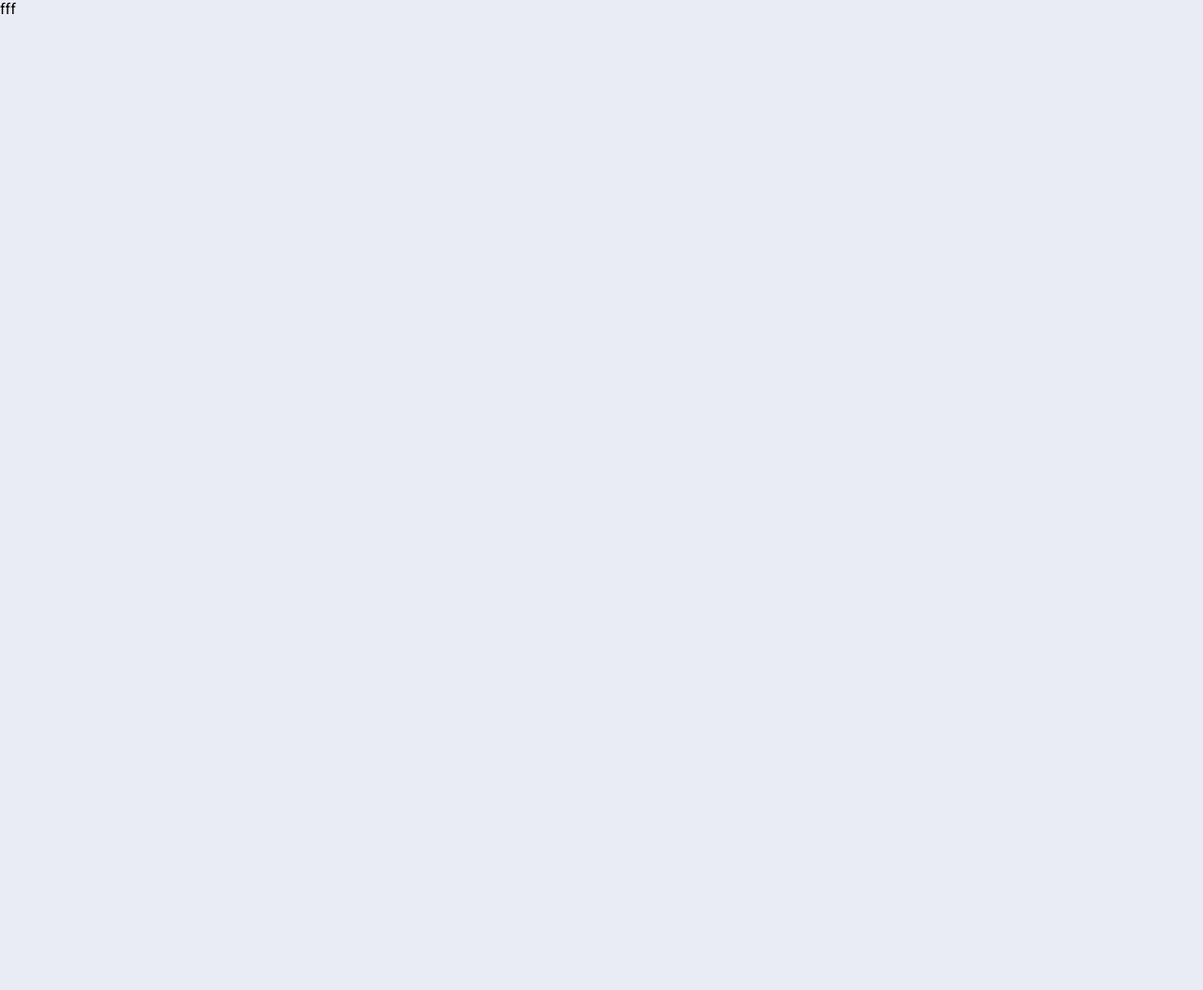
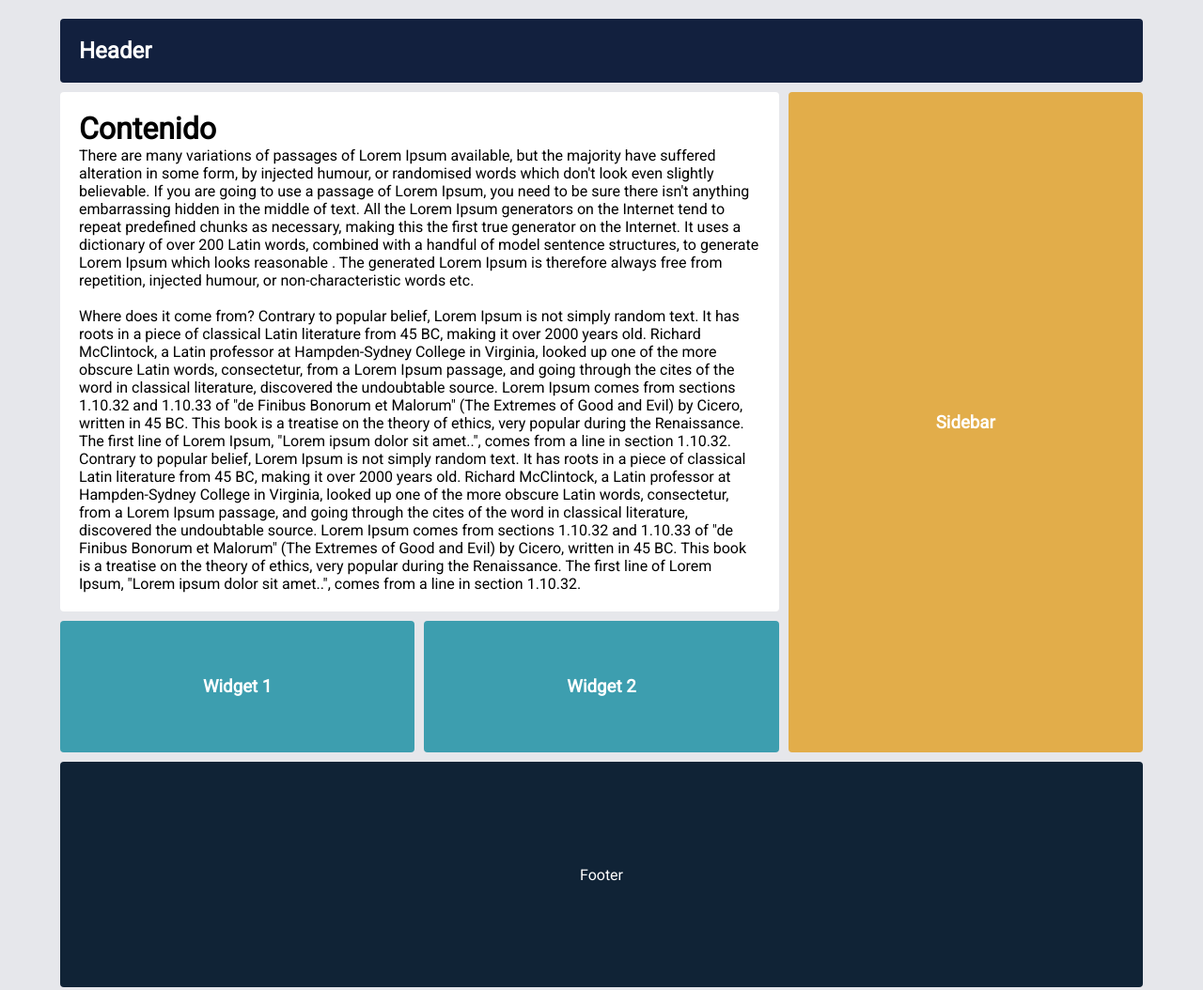
Before and after one commit to everpe/css-grid, a plain HTML site: page index.html in a window 1280 px wide. Shown: the whole page at 94% size. Before the commit the page ends 800 px from the top, so only its background shows below. Drawn offline with Linux system fonts and the light colour scheme.

Commit message:
responsive grid con columns y media query

```diff
--- a/estilos.css
+++ b/estilos.css
@@ -4,11 +4,90 @@
 }
 
 body {
-	background: #E9ECF4;
+	background: #e6e7eb;
 	color: #000;
 	font-family: 'Roboto', sans-serif;
 }
 
 .contenedor {
+	width: 90%;
+	max-width: 1400px;
+	/* 20px arriba-abajo y auto lo centra lateralmente */
+	margin: 20px auto;
+	display: grid;
+	/* espaciado entre cajas de la grid */
+	grid-gap: 10px;
+	/* 3 cols de una fracción cada una */
+	grid-template-columns: repeat(3, 1fr);
+	grid-template-rows: repeat(4,auto);
+}
+/* todos los divs dentro del contenedor */
+.contenedor > div,
+.contenedor .header,
+.contenedor .contenido,
+.contenedor .sidebar,
+.contenedor .widget-1,
+.contenedor .widget-2,
+.contenedor .footer{
+	background-color: white;
+	padding: 20px;
+	border-radius: 4px;
+}
+
+.contenedor .header{
+ 	background-color: 	#12203E;
+	color: white;
+	grid-column: span 3;
+}
+.contenedor .contenido{
+	grid-column-start: 1;
+	grid-column-end: 3;
+}
+.contenedor .sidebar{
+	color: white;
+	background-color: rgb(226, 173, 74);
+	grid-row: span 2;
+	/* Flexbox */
+	display: flex;
+	align-items: center;
+	justify-content: center;
+	min-height: 100px;
+}
+
+.contenedor .widget-1,
+.contenedor .widget-2{
+	background-color: rgb(61, 158, 175);
+	color: white;
+	height: 100px;
+	display: flex;
+	align-items: center;
+	justify-content: center;
+}
+
+
+.contenedor .footer{
+	grid-column: span 3;
+	background-color: rgb(16, 35, 54);
+	color: white;
+	height: 200px;
+	display: flex;
+	justify-content: center;
+	align-items: center;
+}
+
+/* RESPONSIVE DESING */
+@media screen and (max-width:768px ){
+	/* body{
+		background-color: rgb(77, 61, 61);
+	} */
+	.contenedor .contenido{
+		grid-column: span 3;
+	}
+	.contenedor .sidebar{
+		grid-column: span 3;
+	}
+	.contenedor .widget-1{
+		grid-column: span 2;
+	}
 
 }
--- a/index.html
+++ b/index.html
@@ -10,7 +10,56 @@
 </head>
 	<body>
 		<div class="contenedor">
-		<p>fff</p>
+			<header class="header">
+				<h2>Header</h2>
+			</header>
+			<main class="contenido">
+				<h1>Contenido</h1>
+				<p>There are many variations of passages of Lorem Ipsum available,
+					but the majority have suffered alteration in some form, by injected humour,
+					or randomised words which don't look even slightly believable.
+					If you are going to use a passage of Lorem Ipsum, you need to be
+					sure there isn't anything embarrassing hidden in the middle of text.
+					All the Lorem Ipsum generators on the Internet tend to repeat predefined
+					chunks as necessary, making this the first true generator on the Internet.
+					It uses a dictionary of over 200 Latin words, combined with a handful of
+					model sentence structures, to generate Lorem Ipsum which looks reasonable
+					. The generated Lorem Ipsum is therefore always free from repetition, injected
+					humour, or non-characteristic words etc.
+					<br><br>
+					Where does it come from?
+
+					Contrary to popular belief, Lorem Ipsum is not simply random text. It has roots in a piece of
+					classical Latin literature from 45 BC, making it over 2000 years old. Richard McClintock,
+				 	a Latin professor at Hampden-Sydney College in Virginia, looked up one of the more obscure Latin words,
+					consectetur, from a Lorem Ipsum passage, and going through the cites of the word in classical literature,
+					discovered the undoubtable source. Lorem Ipsum comes from sections 1.10.32 and 1.10.33 of "de Finibus Bonorum
+					et Malorum" (The Extremes of Good and Evil) by Cicero, written in 45 BC. This book is a treatise on the theory
+					of ethics, very popular during the Renaissance. The first line of Lorem Ipsum, "Lorem ipsum dolor sit amet..",
+					comes from a line in section 1.10.32.
+					<br>
+					Contrary to popular belief, Lorem Ipsum is not simply random text. It has roots in a piece of
+					classical Latin literature from 45 BC, making it over 2000 years old. Richard McClintock,
+				 	a Latin professor at Hampden-Sydney College in Virginia, looked up one of the more obscure Latin words,
+					consectetur, from a Lorem Ipsum passage, and going through the cites of the word in classical literature,
+					discovered the undoubtable source. Lorem Ipsum comes from sections 1.10.32 and 1.10.33 of "de Finibus Bonorum
+					et Malorum" (The Extremes of Good and Evil) by Cicero, written in 45 BC. This book is a treatise on the theory
+					of ethics, very popular during the Renaissance. The first line of Lorem Ipsum, "Lorem ipsum dolor sit amet..",
+					comes from a line in section 1.10.32.
+				</p>
+			</main>
+			<aside class="sidebar">
+				<h3>Sidebar</h3>
+			</aside>
+			<div class="widget-1">
+				<h3>Widget 1</h3>
+			</div>
+			<div class="widget-2">
+				<h3>Widget 2</h3>
+			</div>
+			<footer class="footer">
+				Footer
+			</footer>
 		</div>
 	</body>
 </html>
```
